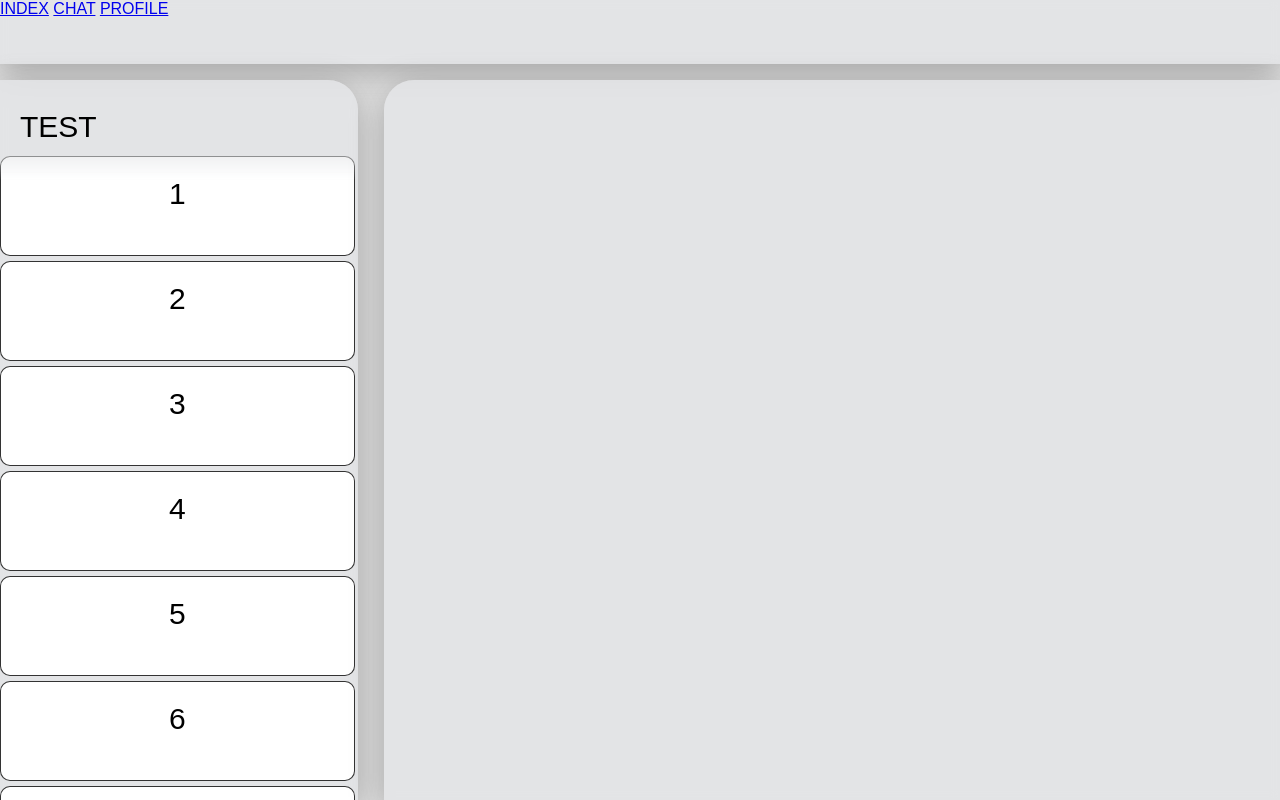
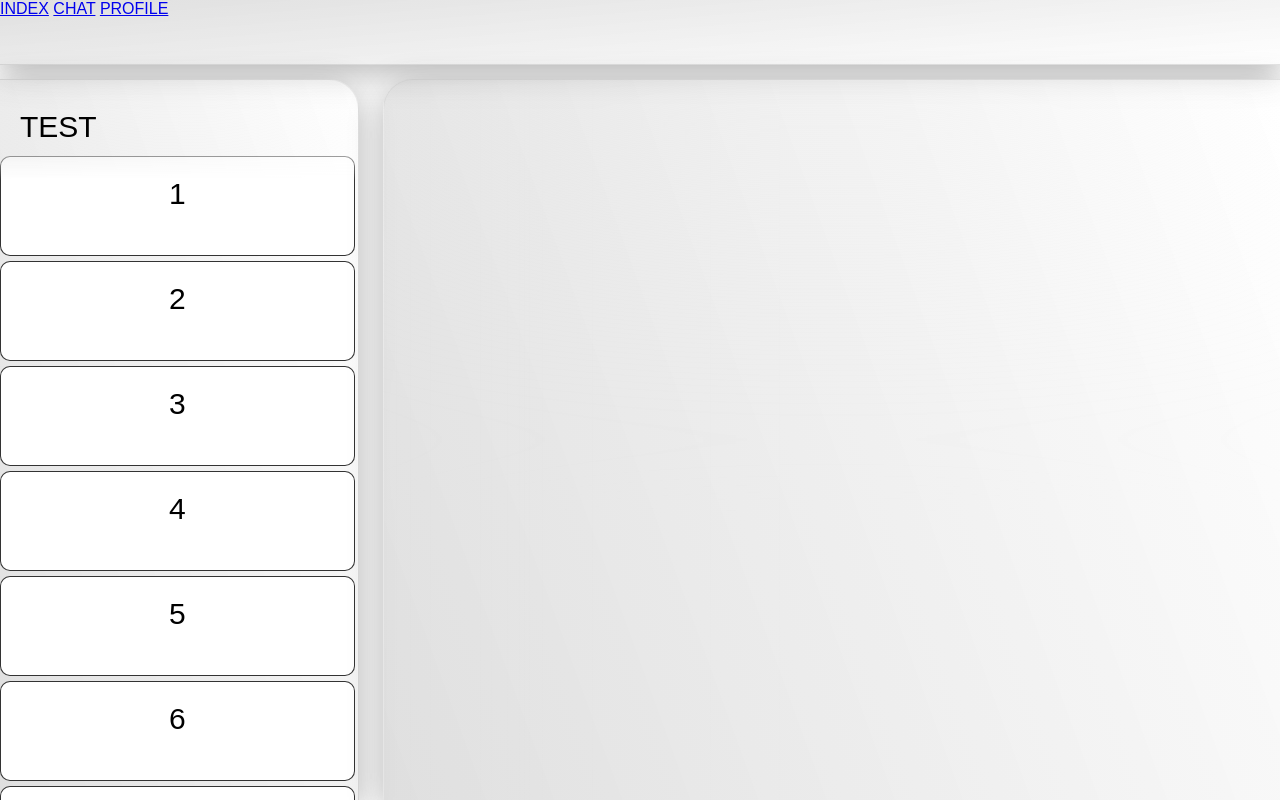
Before and after one commit to ShardofLegends/Chat-Server, a plain HTML site: page Interface/chat.html in a window 1280 px wide. Shown: the top 800 px of the page. Drawn offline with Linux system fonts and the light colour scheme.

Commit message:
UI styles for profile and chat v1.0 dark mode works

```diff
--- a/Interface/style/chat.css
+++ b/Interface/style/chat.css
@@ -4,7 +4,7 @@
 /*-------------------------------------------------------------------------------*/
 
 body {
-  background-color: rgb(226, 226, 226); /* Background color for better visibility */
+  background-color: rgb(255, 255, 255); /* Background color for better visibility */
   color: black;
 
   margin: 0;
@@ -41,10 +41,16 @@ body {
   width: 28%;
   height: 90%;
 
-  background-color: rgb(228, 229, 232, 0.8);
   border-top-right-radius: 30px;
+
   box-shadow: 0 8px 32px 0 rgba(63, 63, 63, 0.37); /* Glassy shadow effect */
-  backdrop-filter: blur(5px); /* Blur behind the element */
+
+  border-width: 1px;
+  border-style: solid solid hidden hidden;
+  border-color: rgba(196, 196, 196, 0.329);
+
+  background-image: linear-gradient(70deg, rgba(0, 0, 0, 0.125), rgba(255, 255, 255, 0.06));
+  backdrop-filter: blur(150px); /* Blur behind the element */
 
   overflow: hidden;
 }
@@ -112,10 +118,17 @@ body {
   width:70%;
   height: 90%;
 
-  background-color: rgb(228, 229, 232, 0.8);
   border-top-left-radius: 30px;
+
   box-shadow: 0 8px 32px 0 rgba(63, 63, 63, 0.37); /* Glassy shadow effect */
-  backdrop-filter: blur(5px); /* Blur behind the element */
+
+  border-width: 1px;
+  border-style: solid hidden hidden solid;
+  border-color: rgba(196, 196, 196, 0.329);
+
+  background-image: linear-gradient(70deg, rgba(0, 0, 0, 0.125), rgba(255, 255, 255, 0.06));
+  backdrop-filter: blur(150px); /* Blur behind the element */
+
   overflow: hidden;
 }
 
--- a/Interface/style/chatDM.css
+++ b/Interface/style/chatDM.css
@@ -49,10 +49,16 @@ body {
   width: 28%;
   height: 90%;
 
-  background-color: rgba(0, 0, 0, 0.7);
   border-top-right-radius: 30px;
-  box-shadow: 0 8px 32px 0 rgba(63, 63, 63, 0.37); /* Glassy shadow effect */
-  backdrop-filter: blur(5px); /* Blur behind the element */
+
+  box-shadow: 0 8px 32px 0 rgba(61, 61, 61, 0.7); /* Glassy shadow effect */
+
+  border-width: 1px;
+  border-style: solid solid hidden hidden;
+  border-color: rgba(65, 65, 65, 0.5);
+
+  background-image: linear-gradient(70deg, rgba(0, 0, 0, 0.125), rgba(255, 255, 255, 0.06));
+  backdrop-filter: blur(150px); /* Blur behind the element */
 
   overflow: hidden;
 }
@@ -120,10 +126,17 @@ body {
   width:70%;
   height: 90%;
 
-  background-color: rgba(0, 0, 0, 0.7);
   border-top-left-radius: 30px;
-  box-shadow: 0 8px 32px 0 rgba(63, 63, 63, 0.37); /* Glassy shadow effect */
-  backdrop-filter: blur(5px); /* Blur behind the element */
+
+  box-shadow: 0 8px 32px 0 rgba(61, 61, 61, 0.7); /* Glassy shadow effect */
+
+  border-width: 1px;
+  border-style: solid solid hidden hidden;
+  border-color: rgba(65, 65, 65, 0.5);
+
+  background-image: linear-gradient(70deg, rgba(0, 0, 0, 0.125), rgba(255, 255, 255, 0.06));
+  backdrop-filter: blur(150px); /* Blur behind the element */
+
   overflow: hidden;
 }
 
--- a/Interface/style/header.css
+++ b/Interface/style/header.css
@@ -5,9 +5,14 @@
     width: 100%;
     height: 8%;
 
-    background-color: rgb(228, 229, 232, 0.8);
+    border-width: 1px;
+    border-style: hidden hidden solid hidden;
+    border-color: rgba(196, 196, 196, 0.329);
+
     box-shadow: 0 8px 32px 0px rgba(63, 63, 63, 0.37); /* Glassy shadow effect */
-    backdrop-filter: blur(5px); /* Blur behind the element */
+
+    background-image: linear-gradient(175deg, rgba(0, 0, 0, 0.125), rgba(255, 255, 255, 0.06));
+    backdrop-filter: blur(150px); /* Blur behind the element */
 
     overflow: hidden;
 }
--- a/Interface/style/headerDM.css
+++ b/Interface/style/headerDM.css
@@ -15,9 +15,12 @@
     width: 100%;
     height: 8%;
 
-    background-color: rgba(0, 0, 0, 0.7);
-    box-shadow: 0 8px 32px 0px rgba(63, 63, 63, 0.37); /* Glassy shadow effect */
-    backdrop-filter: blur(5px); /* Blur behind the element */
+    border-width: 1px;
+    border-style: hidden hidden solid hidden;
+    border-color: rgba(65, 65, 65, 0.5);
+
+    background-image: linear-gradient(175deg, rgba(0, 0, 0, 0.125), rgba(255, 255, 255, 0.06));
+    backdrop-filter: blur(150px); /* Blur behind the element */
 
     overflow: hidden;
 }
--- a/Interface/style/profile.css
+++ b/Interface/style/profile.css
@@ -7,6 +7,7 @@ body {
   overflow: hidden;
   background-color: rgb(226, 226, 226); /* Background color for better visibility */
   color: black;
+  transition: all 0.1s ease-in-out;
 }
 
 
@@ -35,10 +36,16 @@ body {
   width: 70%;
   height: 90%;
 
-  background-color: rgb(228, 229, 232, 0.8);
   border-top-right-radius: 30px;
+
   box-shadow: 0 8px 32px 0 rgba(63, 63, 63, 0.37); /* Glassy shadow effect */
-  backdrop-filter: blur(5px); /* Blur behind the element */
+
+  border-width: 1px;
+  border-style: solid solid hidden hidden;
+  border-color: rgba(196, 196, 196, 0.329);
+
+  background-image: linear-gradient(70deg, rgba(0, 0, 0, 0.125), rgba(255, 255, 255, 0.06));
+  backdrop-filter: blur(150px); /* Blur behind the element */
 
   overflow: hidden;
 }
@@ -109,7 +116,7 @@ body {
   border-radius: 80%; /* This makes the image circular */
   overflow: hidden;
 
-  background-color: #ccc; /* Default background color */
+  background-color: rgba(82, 82, 82, 0.295); /* Default background color */
 }
 
 #profilePicture img {
@@ -189,10 +196,16 @@ body {
   width: 28%;
   height: 90%;
 
-  background-color: rgb(228, 229, 232, 0.8);
   border-top-left-radius: 30px;
+
   box-shadow: 0 8px 32px 0 rgba(63, 63, 63, 0.37); /* Glassy shadow effect */
-  backdrop-filter: blur(5px); /* Blur behind the element */
+
+  border-width: 1px;
+  border-style: solid hidden hidden solid;
+  border-color: rgba(196, 196, 196, 0.329);
+
+  background-image: linear-gradient(70deg, rgba(0, 0, 0, 0.125), rgba(255, 255, 255, 0.06));
+  backdrop-filter: blur(150px); /* Blur behind the element */
 
   overflow: hidden;
 }
--- a/Interface/style/profileDM.css
+++ b/Interface/style/profileDM.css
@@ -7,6 +7,7 @@ body {
   overflow: hidden;
   background-color: rgb(0, 0, 0); /* Background color for better visibility */
   color: whitesmoke;
+  transition: all 0.1s ease-in-out;
 }
 
 
@@ -35,10 +36,16 @@ body {
   width: 70%;
   height: 90%;
 
-  background-color: rgba(0, 0, 0, 0.7);
   border-top-right-radius: 30px;
-  box-shadow: 0 8px 32px 0 rgba(63, 63, 63, 0.37); /* Glassy shadow effect */
-  backdrop-filter: blur(5px); /* Blur behind the element */
+
+  box-shadow: 0 8px 32px 0 rgba(61, 61, 61, 0.7); /* Glassy shadow effect */
+
+  border-width: 1px;
+  border-style: solid solid hidden hidden;
+  border-color: rgba(65, 65, 65, 0.5);
+
+  background-image: linear-gradient(70deg, rgba(0, 0, 0, 0.125), rgba(255, 255, 255, 0.06));
+  backdrop-filter: blur(150px); /* Blur behind the element */
 
   overflow: hidden;
 }
@@ -109,7 +116,7 @@ body {
   border-radius: 80%; /* This makes the image circular */
   overflow: hidden;
 
-  background-color: #707070; /* Default background color */
+  background-color: rgba(0, 0, 0, 0.438); /* Default background color */
 }
 
 #profilePicture img {
@@ -189,10 +196,17 @@ body {
   width: 28%;
   height: 90%;
 
-  background-color: rgba(0, 0, 0, 0.7);
+
   border-top-left-radius: 30px;
-  box-shadow: 0 8px 32px 0 rgba(63, 63, 63, 0.37); /* Glassy shadow effect */
-  backdrop-filter: blur(5px); /* Blur behind the element */
+
+  box-shadow: 0 8px 32px 0 rgba(61, 61, 61, 0.7); /* Glassy shadow effect */
+
+  border-width: 1px;
+  border-style: solid hidden hidden solid;
+  border-color: rgba(65, 65, 65, 0.5);
+
+  background-image: linear-gradient(-70deg, rgba(0, 0, 0, 0.125), rgba(255, 255, 255, 0.06));
+  backdrop-filter: blur(150px); /* Blur behind the element */
 
   overflow: hidden;
 }
```
